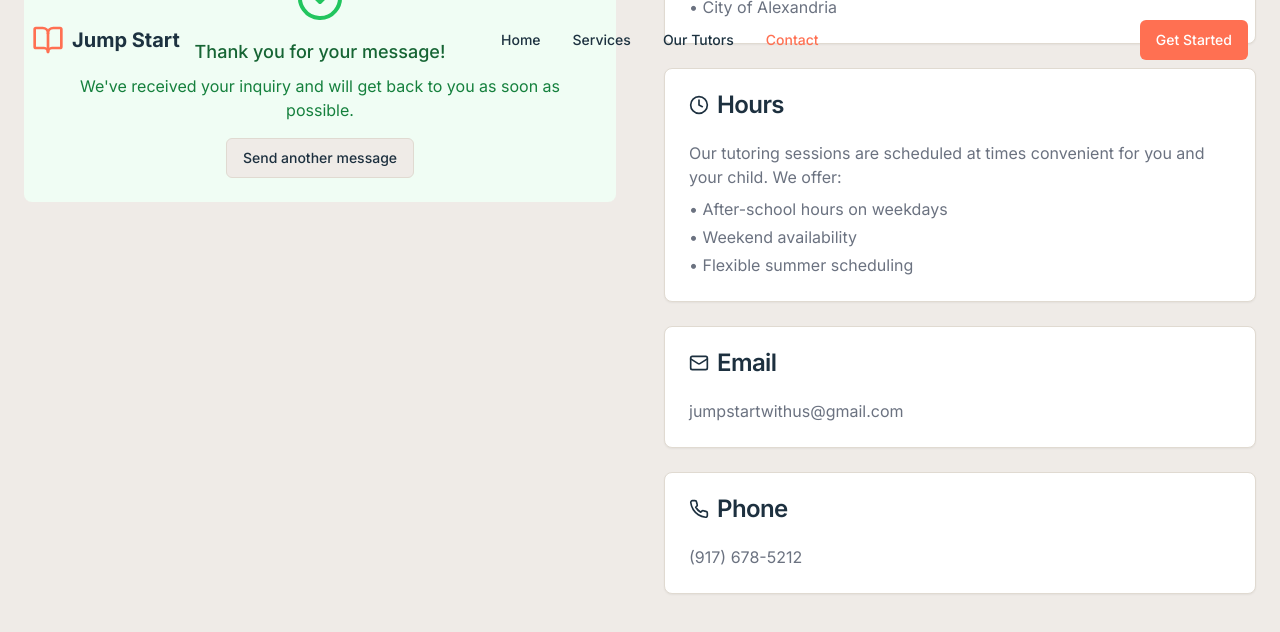
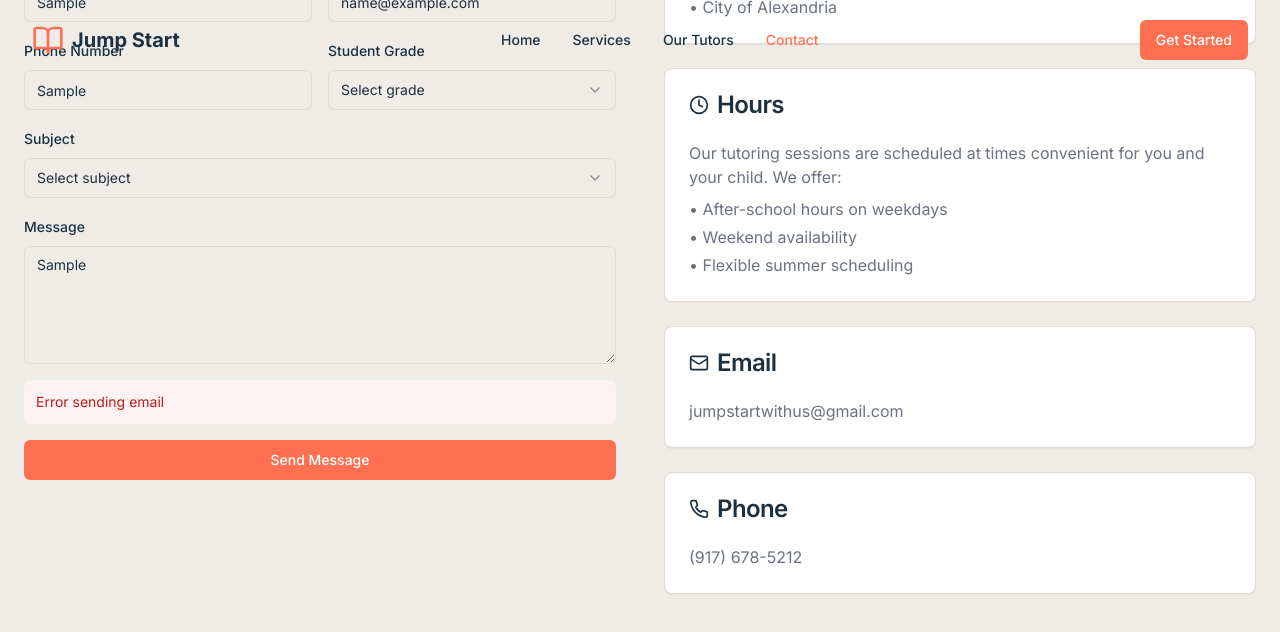
Before and after one commit to iyervish/jumpstart-tutoring, a Next.js app: page /contact in a window 1280 px wide. Both pictures are taken after typing "Sample", "name@example.com", "Sample", "Sample" into the empty fields and a click on the button "Send Message". Shown: the part 775-1407 px from the top of the page. Built offline with nearby package versions, Linux system fonts and the light colour scheme; no server answers.

Commit message:
Add resend package and enhance contact form submission handling with error management

```diff
--- /dev/null
+++ b/app/api/send-email/route.ts
@@ -0,0 +1,41 @@
+import { Resend } from 'resend';
+import { NextRequest, NextResponse } from 'next/server';
+
+const resend = new Resend(process.env.RESEND_API_KEY);
+
+export async function POST(req: NextRequest) {
+  try {
+    const formData = await req.json();
+    const { name, email, phone, studentGrade, subject, message } = formData;
+
+    if (!name || !email || !message) {
+      return NextResponse.json({ error: 'Missing required fields' }, { status: 400 });
+    }
+
+    const { data, error } = await resend.emails.send({
+      from: 'Jump Start Contact Form <onboarding@resend.dev>', // Replace with your "from" email if you have a custom domain set up in Resend
+      to: ['iyervish@gmail.com', 'jumpstartwithus@gmail.com'],
+      subject: `New Contact Form Submission: ${subject || 'General Inquiry'}`,
+      html: `
+        <h1>New Contact Form Submission</h1>
+        <p><strong>Name:</strong> ${name}</p>
+        <p><strong>Email:</strong> ${email}</p>
+        <p><strong>Phone:</strong> ${phone || 'Not provided'}</p>
+        <p><strong>Student Grade:</strong> ${studentGrade || 'Not provided'}</p>
+        <p><strong>Subject:</strong> ${subject || 'Not provided'}</p>
+        <p><strong>Message:</strong></p>
+        <p>${message}</p>
+      `,
+    });
+
+    if (error) {
+      console.error('Error sending email:', error);
+      return NextResponse.json({ error: 'Error sending email', details: error }, { status: 500 });
+    }
+
+    return NextResponse.json({ message: 'Email sent successfully!', data }, { status: 200 });
+  } catch (err) {
+    console.error('Error processing request:', err);
+    return NextResponse.json({ error: 'Error processing request' }, { status: 500 });
+  }
+}
--- a/components/contact-form.tsx
+++ b/components/contact-form.tsx
@@ -12,6 +12,8 @@ import { CheckCircle } from "lucide-react"
 
 export default function ContactForm() {
   const [isSubmitted, setIsSubmitted] = useState(false)
+  const [isSubmitting, setIsSubmitting] = useState(false)
+  const [submitError, setSubmitError] = useState<string | null>(null)
   const [formData, setFormData] = useState({
     name: "",
     email: "",
@@ -30,12 +32,27 @@ export default function ContactForm() {
     setFormData((prev) => ({ ...prev, [name]: value }))
   }
 
-  const handleSubmit = (e: React.FormEvent) => {
-    e.preventDefault()
-    // Here you would typically send the form data to your backend
-    console.log("Form submitted:", formData)
+  const handleSubmit = async (e: React.FormEvent) => {
+    e.preventDefault();
+    setIsSubmitting(true);
+    setSubmitError(null);
+
+    try {
+      const response = await fetch('/api/send-email', {
+        method: 'POST',
+        headers: {
+          'Content-Type': 'application/json',
+        },
+        body: JSON.stringify(formData),
+      });
+
+      if (!response.ok) {
+        const errorData = await response.json();
+        throw new Error(errorData.error || 'Failed to send message');
+      }
+
       // Show success message
-    setIsSubmitted(true)
+      setIsSubmitted(true);
       // Reset form
       setFormData({
         name: "",
@@ -44,8 +61,14 @@ export default function ContactForm() {
         studentGrade: "",
         subject: "",
         message: "",
-    })
+      });
+    } catch (error: any) {
+      console.error("Form submission error:", error);
+      setSubmitError(error.message || 'An unexpected error occurred. Please try again.');
+    } finally {
+      setIsSubmitting(false);
     }
+  };
 
   return (
     <div className="space-y-4">
@@ -58,7 +81,10 @@ export default function ContactForm() {
           <p className="mt-2 text-green-700">
             We've received your inquiry and will get back to you as soon as possible.
           </p>
-          <Button className="mt-4" variant="outline" onClick={() => setIsSubmitted(false)}>
+          <Button className="mt-4" variant="outline" onClick={() => {
+            setIsSubmitted(false);
+            setSubmitError(null);
+          }}>
             Send another message
           </Button>
         </div>
@@ -74,6 +100,7 @@ export default function ContactForm() {
                 required
                 value={formData.name}
                 onChange={handleChange}
+                disabled={isSubmitting}
               />
             </div>
             <div className="space-y-2">
@@ -86,6 +113,7 @@ export default function ContactForm() {
                 required
                 value={formData.email}
                 onChange={handleChange}
+                disabled={isSubmitting}
               />
             </div>
           </div>
@@ -98,6 +126,7 @@ export default function ContactForm() {
                 placeholder="Your phone number"
                 value={formData.phone}
                 onChange={handleChange}
+                disabled={isSubmitting}
               />
             </div>
             <div className="space-y-2">
@@ -106,6 +135,7 @@ export default function ContactForm() {
                 name="studentGrade"
                 onValueChange={(value) => handleSelectChange("studentGrade", value)}
                 value={formData.studentGrade}
+                disabled={isSubmitting}
               >
                 <SelectTrigger>
                   <SelectValue placeholder="Select grade" />
@@ -135,6 +165,7 @@ export default function ContactForm() {
               name="subject"
               onValueChange={(value) => handleSelectChange("subject", value)}
               value={formData.subject}
+              disabled={isSubmitting}
             >
               <SelectTrigger>
                 <SelectValue placeholder="Select subject" />
@@ -158,10 +189,18 @@ export default function ContactForm() {
               rows={5}
               value={formData.message}
               onChange={handleChange}
+              disabled={isSubmitting}
             />
           </div>
-          <Button type="submit" className="w-full">
-            Send Message
+
+          {submitError && (
+            <div className="rounded-md bg-red-50 p-3 text-sm text-red-700">
+              <p>{submitError}</p>
+            </div>
+          )}
+
+          <Button type="submit" className="w-full" disabled={isSubmitting}>
+            {isSubmitting ? 'Sending...' : 'Send Message'}
           </Button>
         </form>
       )}
--- a/package.json
+++ b/package.json
@@ -54,6 +54,7 @@
     "react-hook-form": "^7.54.1",
     "react-resizable-panels": "^2.1.7",
     "recharts": "2.15.0",
+    "resend": "^4.5.1",
     "sonner": "^1.7.1",
     "tailwind-merge": "^2.5.5",
     "tailwindcss-animate": "^1.0.7",
```
Also changed, not shown: 1 other file (tests, documents, lock files or other folders). Lines whose indentation alone changed are shown as unchanged.
